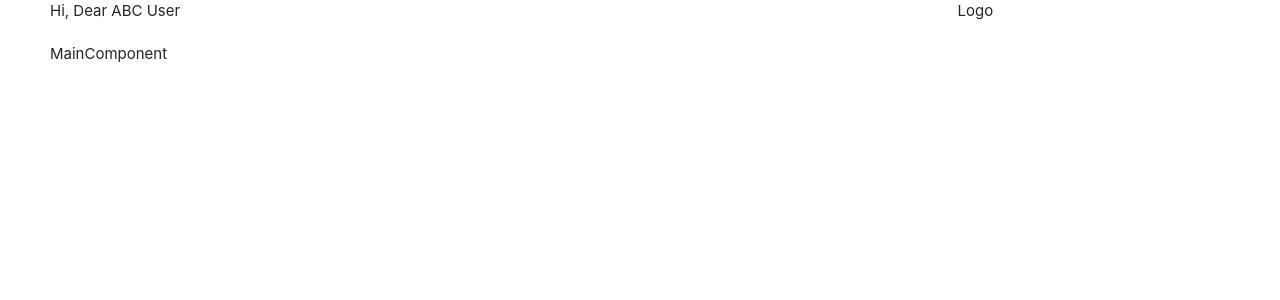
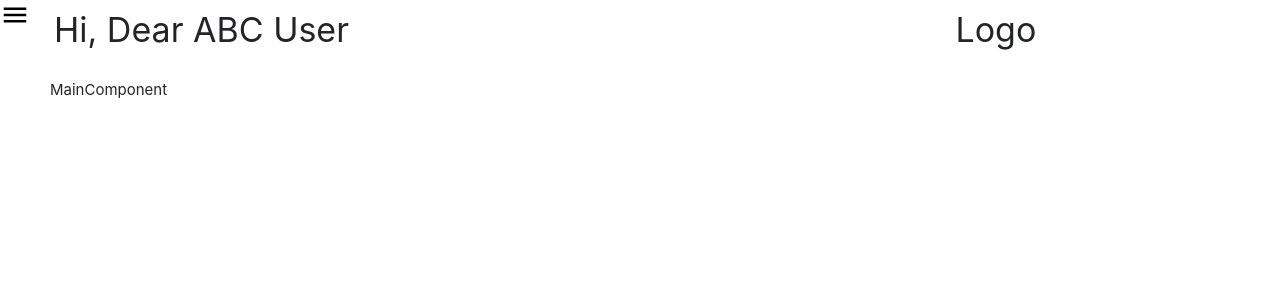
Before and after one commit to abhijeet-sonaje/interview-test, a React (Create React App) app in the folder test-react-app-frontend/: page /integration in a window 1280 px wide. Both pictures are taken after a click on the picture 155 px from the left and 15 px from the top of the page. Shown: the top 300 px of the page. Built offline with nearby package versions, Linux system fonts and the light colour scheme.

Commit message:
Header and Sidbar Updated

```diff
--- a/test-react-app-frontend/src/App.tsx
+++ b/test-react-app-frontend/src/App.tsx
@@ -17,14 +17,20 @@ class App extends Component<any, any> {
     setMarginToZero() {
         this.setState({
             margin: "0px"
-        })
+        });
+    }
+
+    resetMargin() {
+        this.setState({
+            margin: "200px"
+        });
     }
 
     render() {
         return (
             <div className="main-container">
                 <Router>
-                    <Sidenav setMarginToZero={this.setMarginToZero.bind(this)} />
+                    <Sidenav setMarginToZero={this.setMarginToZero.bind(this)} resetMargin={this.resetMargin.bind(this)} />
                     <div className="main" style={{ marginLeft: this.state.margin }}>
                         <Header name="ABC" />
                         <MainComponent />
--- /dev/null
+++ b/test-react-app-frontend/src/components/Header/index.scss
@@ -0,0 +1,4 @@
+.header{
+    font-size: calc(50px - 2vmin);
+    padding: calc(20px - 2vmin);
+}
--- a/test-react-app-frontend/src/components/Header/index.tsx
+++ b/test-react-app-frontend/src/components/Header/index.tsx
@@ -1,10 +1,11 @@
 import React, { Component } from 'react';
 
+import "./index.scss";
 
 export default class App extends Component<any> {
     public render() {
         return (
-            <div className="row">
+            <div className="row header">
                 <div className="col-sm-9 col-md-9 col-lg-9">
                     Hi, Dear {this.props.name} User
                 </div>
--- a/test-react-app-frontend/src/components/Sidenav/index.scss
+++ b/test-react-app-frontend/src/components/Sidenav/index.scss
@@ -27,6 +27,12 @@
     }
 }
 
+.menu-open-logo{
+    position: absolute;
+    left: 0px;
+    top: 0px;
+}
+
   .openbtn {
     font-size: 20px;
     cursor: pointer;
--- a/test-react-app-frontend/src/components/Sidenav/index.tsx
+++ b/test-react-app-frontend/src/components/Sidenav/index.tsx
@@ -3,10 +3,12 @@ import React, { Component } from 'react';
 import "./index.scss";
 import { Link } from "react-router-dom";
 import MenuLogo from "./../../menu.svg";
+import MenuBlackLogo from "./../../menu-black.svg";
 import UserLogo from "./../../user.svg";
 
 export interface IAppProps {
-    setMarginToZero: Function
+    setMarginToZero: Function,
+    resetMargin: Function
 }
 export default class App extends Component<IAppProps, any> {
     constructor(props: IAppProps) {
@@ -24,6 +26,13 @@ export default class App extends Component<IAppProps, any> {
         this.props.setMarginToZero();
     }
 
+    openSidebar() {
+        this.setState({
+            width: "200px"
+        });
+        this.props.resetMargin();
+    }
+
     setLinkToActive(link: any) {
         this.setState({
             selectedLink: link
@@ -32,6 +41,7 @@ export default class App extends Component<IAppProps, any> {
 
     public render() {
         return (
+            <div>
                 <div className="row sidebar full-height" style={{ width: this.state.width }}>
                     <div className="col-md">
                         <div className="row ">
@@ -73,6 +83,14 @@ export default class App extends Component<IAppProps, any> {
                         </div>
                     </div>
                 </div>
+                {
+                    this.state.width === "0px" ?
+                        <div className="menu-open-logo">
+                            <img className="menu-logo" onClick={(e) => { this.openSidebar(); }} src={MenuBlackLogo} alt="Menu Icon" />
+                        </div>
+                        : <div></div>
+                }
+            </div>
         );
     }
 }
```
Also changed, not shown: test-react-app-frontend/src/menu-black.svg (added). Lines whose indentation alone changed are shown as unchanged.
